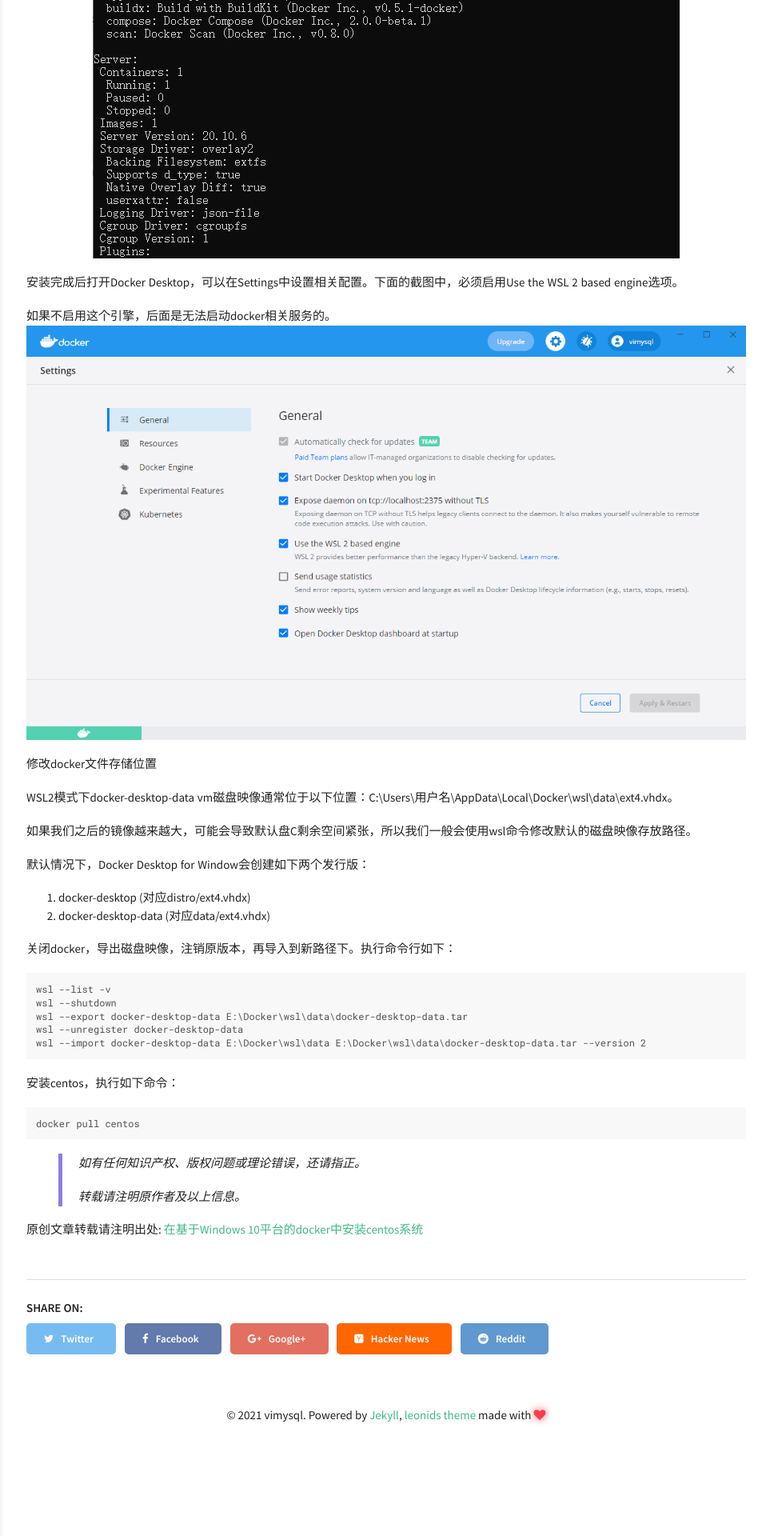
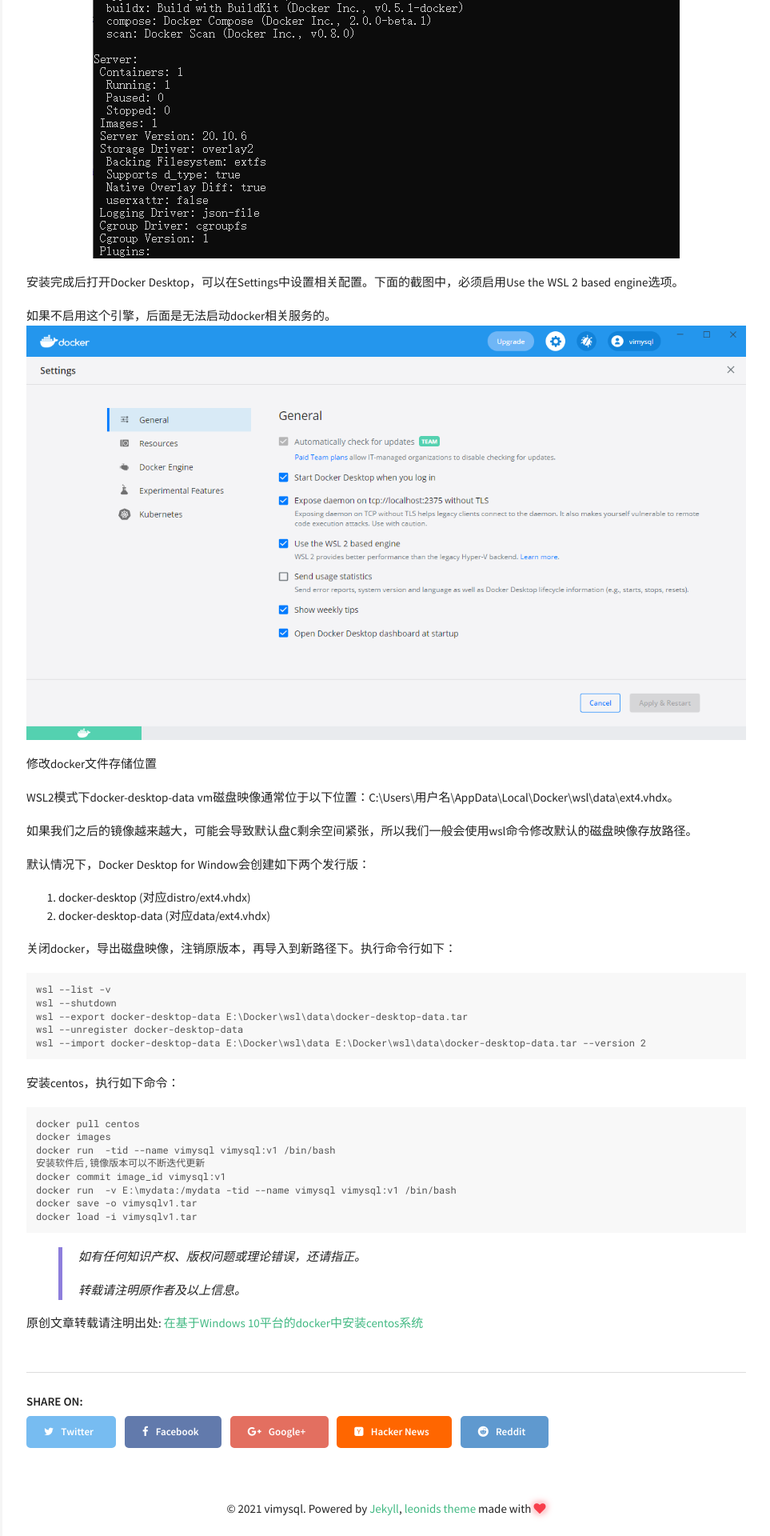
Before and after one commit to vimysql/vimysql.github.io, a Jekyll site: the page built from _posts/2021-08-07-docker-wsl2-1.md, in a window 1280 px wide. Shown: the part 3080-5000 px from the top of the page at 80% size, without its empty margins (317-1280 px from the left). Built offline with Jekyll 4.4.1, drawn with Linux system fonts in a browser that asks for light colours.

Commit message:
Update 2021-08-07-docker-wsl2-1.md

````diff
--- a/_posts/2021-08-07-docker-wsl2-1.md
+++ b/_posts/2021-08-07-docker-wsl2-1.md
@@ -140,7 +140,16 @@ wsl --import docker-desktop-data E:\Docker\wsl\data E:\Docker\wsl\data\docker-de
 安装centos，执行如下命令：
 ```
 docker pull centos
+docker images
+docker run  -tid --name vimysql vimysql:v1 /bin/bash
+安装软件后,镜像版本可以不断迭代更新
+docker commit image_id vimysql:v1
+docker run  -v E:\mydata:/mydata -tid --name vimysql vimysql:v1 /bin/bash
+docker save -o vimysqlv1.tar
+docker load -i vimysqlv1.tar
 ```
+
+
 
 > 如有任何知识产权、版权问题或理论错误，还请指正。
 >
````
